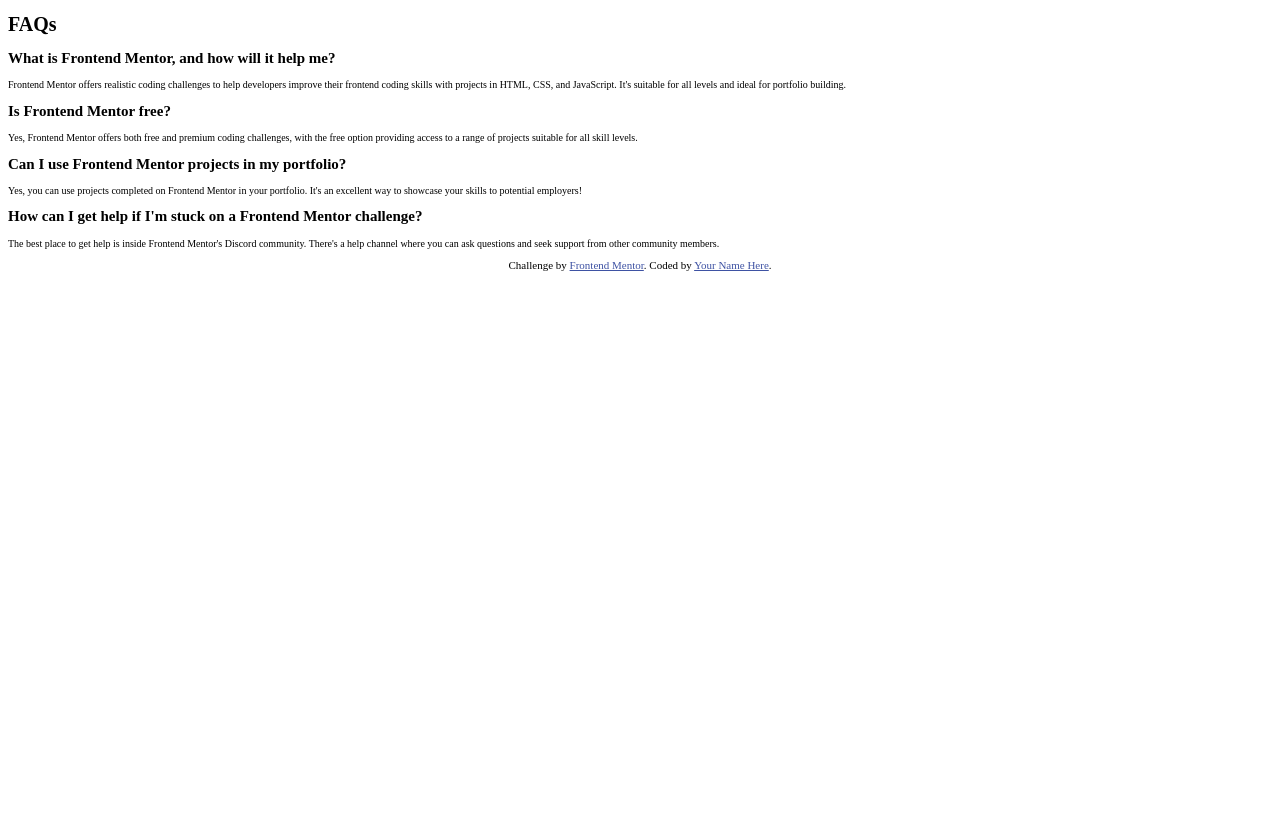
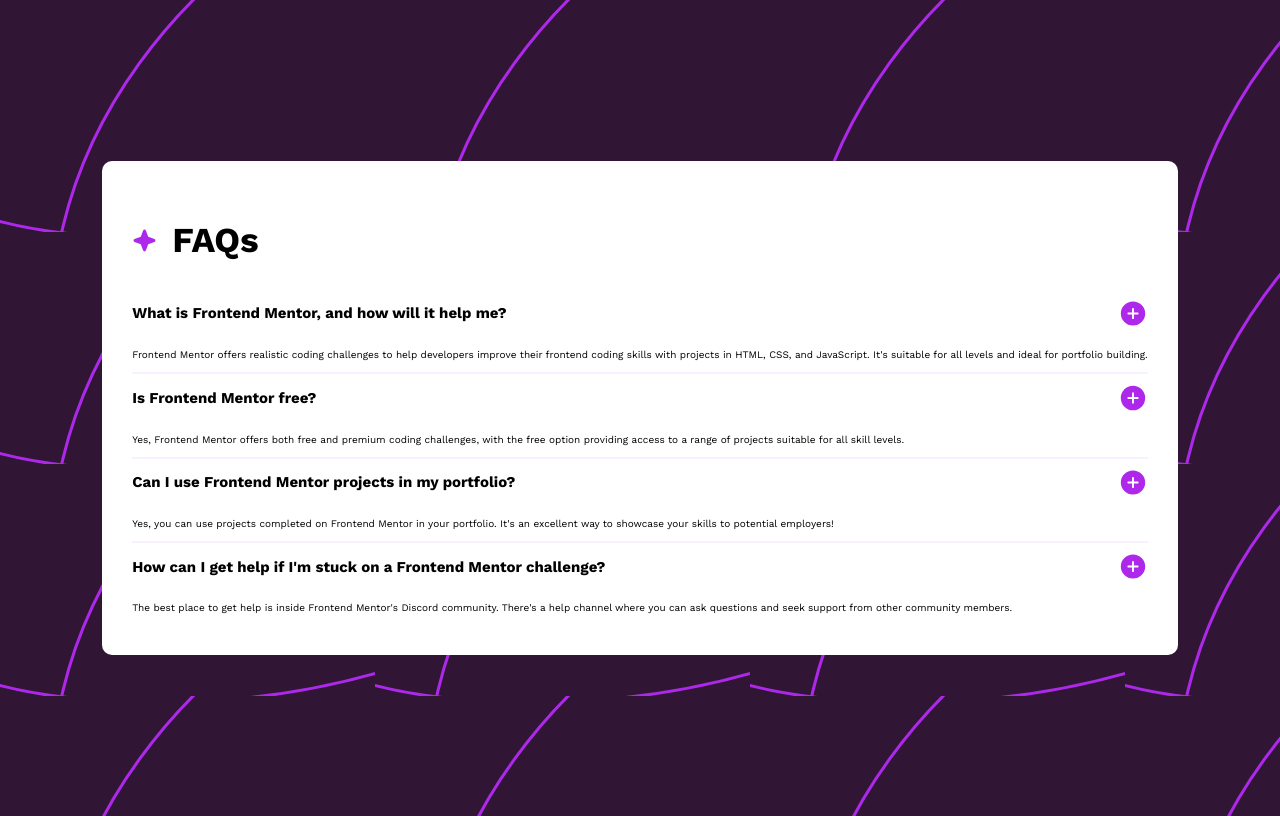
Before and after one commit to djmills89/Faq, a plain HTML site: page index.html in a window 1280 px wide. Drawn offline with Linux system fonts and the light colour scheme.

Commit message:
initial styles

```diff
--- a/index.html
+++ b/index.html
@@ -17,40 +17,75 @@
 <body>
 
   <main class="card">
+    <div class="card-title">
+      <img src="./assets/images/icon-star.svg" alt="Four pointed star icon.">
       <h1>FAQs</h1>
+    </div>
+
     <section>
+
+      <div class="question">
         <h2>What is Frontend Mentor, and how will it help me?</h2>
+        <img src="./assets/images/icon-plus.svg" alt="Plus icon">
+      </div>
+
+      <div class="answer">
         <p>
           Frontend Mentor offers realistic coding challenges to help developers improve their
           frontend coding skills with projects in HTML, CSS, and JavaScript. It's suitable for
           all levels and ideal for portfolio building.
         </p>
+      </div>
     </section>
+
     <section>
+      <div class="question">
         <h2>Is Frontend Mentor free?</h2>
+        <img src="./assets/images/icon-plus.svg" alt="Plus icon">
+      </div>
+
+      <div class="answer">
         <p>
           Yes, Frontend Mentor offers both free and premium coding challenges, with the free
           option providing access to a range of projects suitable for all skill levels.
         </p>
+      </div>
     </section>
+
     <section>
+      <div class="question">
         <h2>Can I use Frontend Mentor projects in my portfolio?</h2>
+        <img src="./assets/images/icon-plus.svg" alt="Plus icon">
+      </div>
+
+      <div class="answer">
         <p>
           Yes, you can use projects completed on Frontend Mentor in your portfolio. It's an excellent
           way to showcase your skills to potential employers!
         </p>
+      </div>
     </section>
+
+    <section>
+      <div class="question">
         <h2>How can I get help if I'm stuck on a Frontend Mentor challenge?</h2>
+        <img src="./assets/images/icon-plus.svg" alt="Plus icon">
+      </div>
+
+      <div class="answer">
         <p>
           The best place to get help is inside Frontend Mentor's Discord community. There's a help
           channel where you can ask questions and seek support from other community members.
         </p>
+      </div>
+    </section>
+
   </main>
 
 
-  <div class="attribution">
+  <!-- <div class="attribution">
     Challenge by <a href="https://www.frontendmentor.io?ref=challenge" target="_blank">Frontend Mentor</a>.
     Coded by <a href="#">Your Name Here</a>.
-  </div>
+  </div> -->
 </body>
 </html>
--- a/styles/style.css
+++ b/styles/style.css
@@ -21,3 +21,48 @@
 html {
     font-size: 62.5%;
 }
+
+body {
+    display: flex;
+    justify-content: center;
+    align-items: center;
+    height: 100vh;
+    margin-inline: 3rem;
+
+    font-family: var(--ff-normal);
+    line-height: 1.5;
+
+    background-image: url('../assets/images/background-pattern-mobile.svg');
+}
+
+h1 {
+    font-size: 3.5rem;
+    width: 75%;
+    margin-inline-start: 1.5rem;
+}
+
+.card-title > img {
+    width: 2.5rem;
+}
+
+section:not(:last-of-type) {
+    border-bottom: 2px solid var(--purple-100);
+}
+
+.card {
+    background-color: var(--card-bg-white);
+    padding: 3rem;
+    border-radius: 1rem;
+}
+
+.card-title, .question {
+    display: flex;
+}
+
+.question {
+    justify-content: space-between;
+}
+
+.question > h2 {
+    width: 80%;
+}
```
Lines whose indentation alone changed are shown as unchanged.
